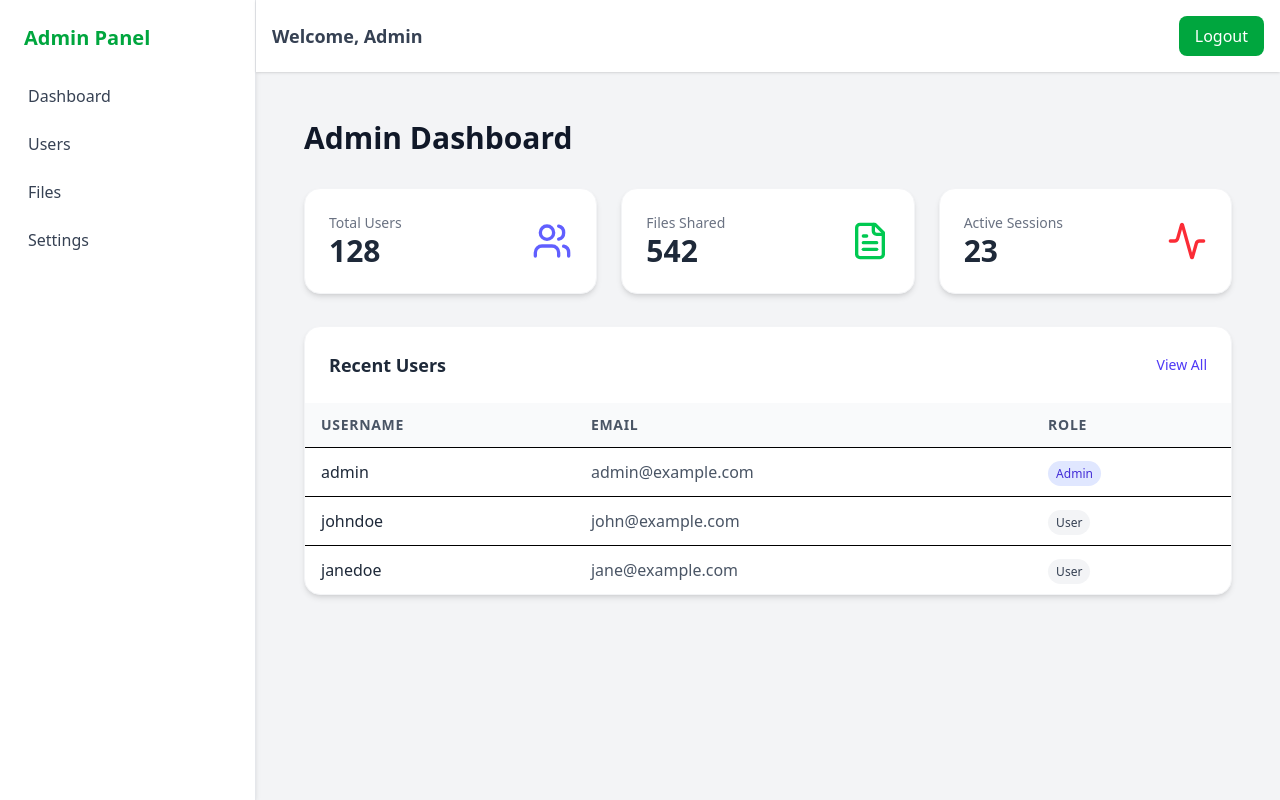
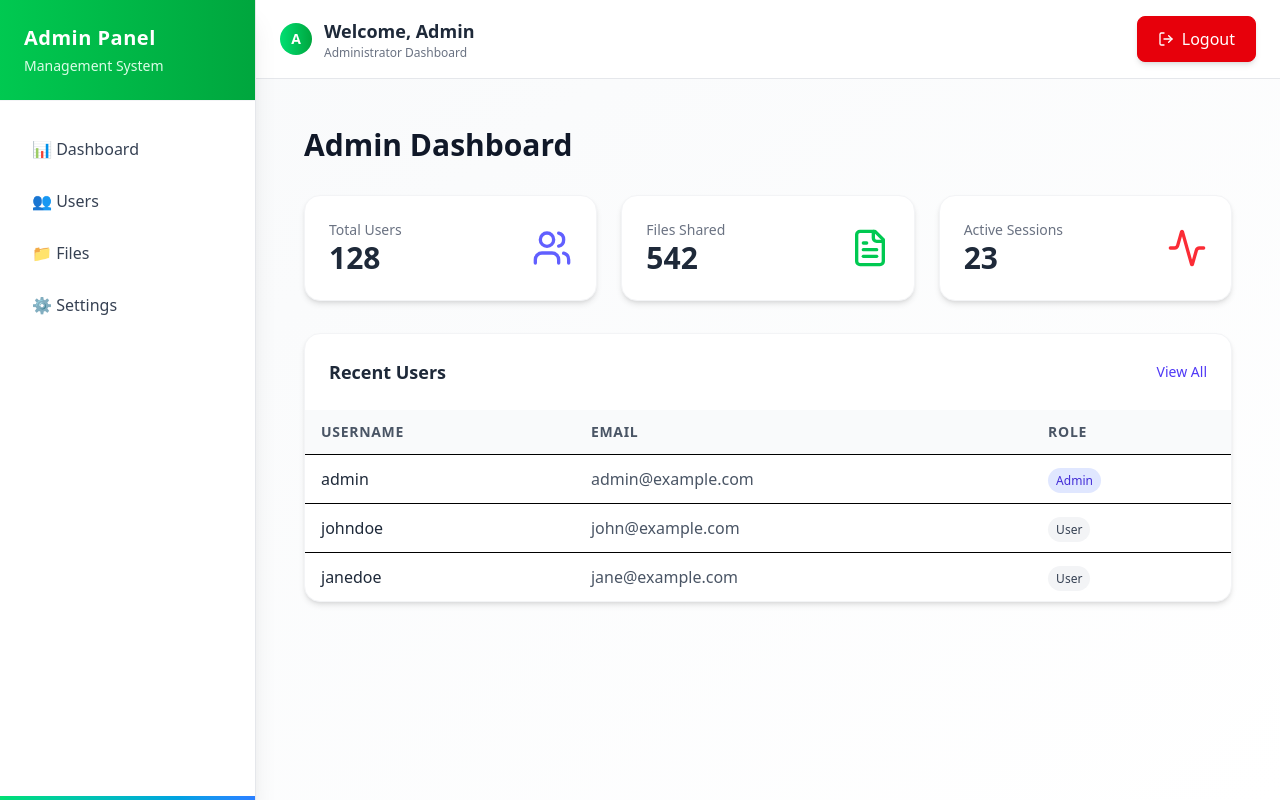
Before and after one commit to Haronzie/Cdrrmo-, a React app in the folder frontend/: page /admin in a window 1280 px wide. Built offline with nearby package versions, Linux system fonts and the light colour scheme; the HTML template or start-up script is replaced by a standard one.

Commit message:
Frontend and backend
Pages and backend api and serializers optimize

```diff
--- a/frontend/src/layouts/AdminLayout.tsx
+++ b/frontend/src/layouts/AdminLayout.tsx
@@ -1,29 +1,141 @@
-import { Link } from "react-router-dom";
+import { Link, useNavigate } from "react-router-dom";
+import { LogOut } from "lucide-react";
+import api from "../utils/api";
 
 export default function AdminLayout({ children }: { children: React.ReactNode }) {
+  const navigate = useNavigate();
+
+  // Get user data from localStorage
+  const getUserData = () => {
+    try {
+      const userData = localStorage.getItem("user");
+      if (userData) {
+        const user = JSON.parse(userData);
+        return user.username || user.name || "Admin";
+      }
+      return "Admin";
+    } catch (error) {
+      console.error("Error parsing user data:", error);
+      return "Admin";
+    }
+  };
+
+  const username = getUserData();
+
+  const handleLogout = async () => {
+    try {
+      const refresh = localStorage.getItem("refresh");
+      if (refresh) {
+        await api.post("auth/logout/", { refresh });
+      }
+    } catch (err) {
+      console.error("Logout error:", err.response?.data || err.message);
+    } finally {
+      // ✅ Clear localStorage and redirect
+      localStorage.removeItem("user");
+      localStorage.removeItem("access");
+      localStorage.removeItem("refresh");
+      navigate("/login");
+    }
+  };
   return (
-    <div className="flex min-h-screen bg-gray-100">
-      {/* Sidebar */}
-      <aside className="w-64 bg-white shadow-md border-r border-gray-200">
-        <div className="p-6 font-bold text-xl text-green-600">Admin Panel</div>
-        <nav className="px-4 space-y-2">
-          <Link to="/admin" className="block py-2 px-3 rounded hover:bg-green-50 text-gray-700">Dashboard</Link>
-          <Link to="/admin/users" className="block py-2 px-3 rounded hover:bg-green-50 text-gray-700">Users</Link>
-          <Link to="/admin/files" className="block py-2 px-3 rounded hover:bg-green-50 text-gray-700">Files</Link>
-          <Link to="/admin/settings" className="block py-2 px-3 rounded hover:bg-green-50 text-gray-700">Settings</Link>
+    <div className="flex min-h-screen bg-gradient-to-br from-gray-50 to-gray-100">
+      {/* Professional Sidebar */}
+      <aside className="w-64 bg-white shadow-xl border-r border-gray-200 relative">
+        {/* Brand Header */}
+        <div className="p-6 border-b border-gray-100 bg-gradient-to-r from-green-500 to-green-600">
+          <h1 className="font-bold text-xl text-white tracking-wide">Admin Panel</h1>
+          <p className="text-green-100 text-sm mt-1">Management System</p>
+        </div>
+
+        {/* Navigation */}
+        <nav className="px-3 py-6 space-y-1">
+          <Link
+            to="/admin"
+            className="group flex items-center py-3 px-4 rounded-lg text-gray-700
+                       hover:bg-gradient-to-r hover:from-green-50 hover:to-green-100
+                       hover:text-green-700 hover:shadow-sm hover:scale-105
+                       transition-all duration-300 ease-in-out transform
+                       border-l-4 border-transparent hover:border-green-500"
+          >
+            <span className="flex-1 font-medium">📊 Dashboard</span>
+            <span className="opacity-0 group-hover:opacity-100 transition-opacity duration-300">→</span>
+          </Link>
+
+          <Link
+            to="/admin/users"
+            className="group flex items-center py-3 px-4 rounded-lg text-gray-700
+                       hover:bg-gradient-to-r hover:from-blue-50 hover:to-blue-100
+                       hover:text-blue-700 hover:shadow-sm hover:scale-105
+                       transition-all duration-300 ease-in-out transform
+                       border-l-4 border-transparent hover:border-blue-500"
+          >
+            <span className="flex-1 font-medium">👥 Users</span>
+            <span className="opacity-0 group-hover:opacity-100 transition-opacity duration-300">→</span>
+          </Link>
+
+          <Link
+            to="/admin/files"
+            className="group flex items-center py-3 px-4 rounded-lg text-gray-700
+                       hover:bg-gradient-to-r hover:from-purple-50 hover:to-purple-100
+                       hover:text-purple-700 hover:shadow-sm hover:scale-105
+                       transition-all duration-300 ease-in-out transform
+                       border-l-4 border-transparent hover:border-purple-500"
+          >
+            <span className="flex-1 font-medium">📁 Files</span>
+            <span className="opacity-0 group-hover:opacity-100 transition-opacity duration-300">→</span>
+          </Link>
+
+          <Link
+            to="/admin/settings"
+            className="group flex items-center py-3 px-4 rounded-lg text-gray-700
+                       hover:bg-gradient-to-r hover:from-orange-50 hover:to-orange-100
+                       hover:text-orange-700 hover:shadow-sm hover:scale-105
+                       transition-all duration-300 ease-in-out transform
+                       border-l-4 border-transparent hover:border-orange-500"
+          >
+            <span className="flex-1 font-medium">⚙️ Settings</span>
+            <span className="opacity-0 group-hover:opacity-100 transition-opacity duration-300">→</span>
+          </Link>
         </nav>
+
+        {/* Bottom accent */}
+        <div className="absolute bottom-0 left-0 right-0 h-1 bg-gradient-to-r from-green-400 to-blue-500"></div>
       </aside>
 
       {/* Main Content */}
       <div className="flex-1 flex flex-col">
-        {/* Topbar */}
-        <header className="bg-white shadow p-4 flex justify-between items-center">
-          <h1 className="text-lg font-semibold text-gray-700">Welcome, Admin</h1>
-          <button className="bg-green-600 text-white px-4 py-2 rounded-lg hover:bg-green-700">Logout</button>
+        {/* Professional Header */}
+        <header className="bg-white shadow-lg border-b border-gray-200 px-6 py-4 flex justify-between items-center">
+          <div className="flex items-center space-x-3">
+            <div className="w-8 h-8 bg-gradient-to-r from-green-400 to-green-600 rounded-full flex items-center justify-center">
+              <span className="text-white text-sm font-bold">{username.charAt(0).toUpperCase()}</span>
+            </div>
+            <div>
+              <h1 className="text-lg font-semibold text-gray-800">Welcome, {username}</h1>
+              <p className="text-xs text-gray-500">Administrator Dashboard</p>
+            </div>
+          </div>
+
+          <button
+            onClick={handleLogout}
+            className="flex items-center gap-2 px-5 py-2.5 bg-red-600 text-white rounded-lg
+                       shadow-md hover:bg-red-700 hover:scale-105 hover:-translate-y-0.5
+                       transition-all duration-300 transform hover:shadow-lg
+                       border border-red-600 hover:border-red-700
+                       focus:outline-none focus:ring-2 focus:ring-red-500 focus:ring-offset-2"
+          >
+            <LogOut className="h-4 w-4" />
+            <span className="font-medium">Logout</span>
+          </button>
         </header>
 
-        {/* Content */}
-        <main className="p-6 flex-1">{children}</main>
+        {/* Content Area */}
+        <main className="flex-1 overflow-auto bg-gradient-to-br from-gray-50 to-white">
+          <div className="p-6">
+            {children}
+          </div>
+        </main>
       </div>
     </div>
   );
--- a/frontend/src/pages/Dashboard/DashboardHome.tsx
+++ b/frontend/src/pages/Dashboard/DashboardHome.tsx
@@ -1,10 +1,13 @@
 import { Users, FileText, Activity } from "lucide-react";
 
 export default function DashboardHome() {
+
   return (
     <div className="p-6 space-y-8">
-      {/* Page Title */}
-      <h1 className="text-3xl font-bold text-gray-900">Admin Dashboard</h1>
+      {/* Header */}
+      <div className="flex items-center justify-between">
+        <h1 className="text-3xl font-bold text-gray-900">Admin Dashboard</h1>
+      </div>
 
       {/* Stats Cards */}
       <div className="grid grid-cols-1 md:grid-cols-3 gap-6">
```
Also changed, not shown: frontend/src/pages/Register.jsx (+82 -22 lines), 1 other file (tests, documents, lock files or other folders).
